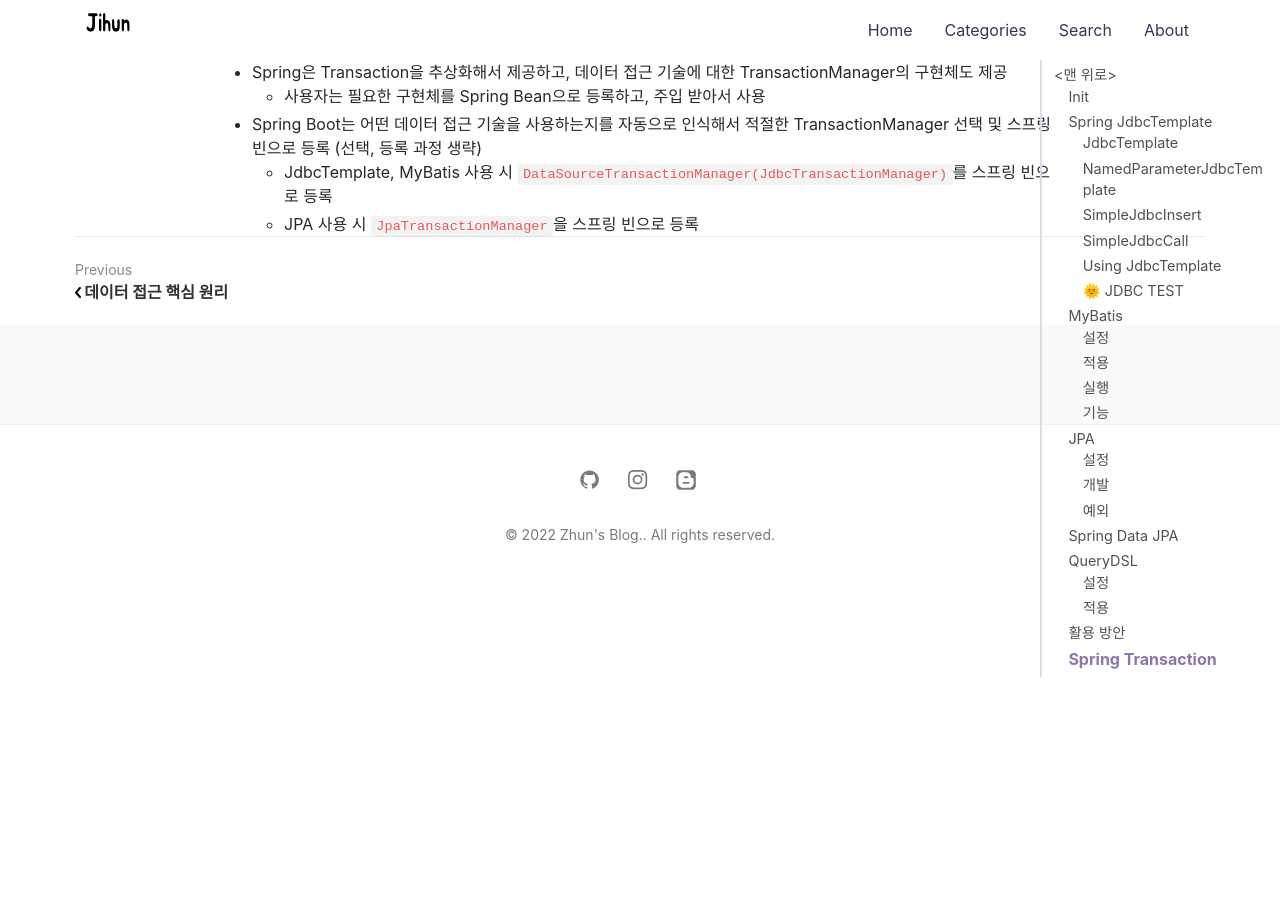
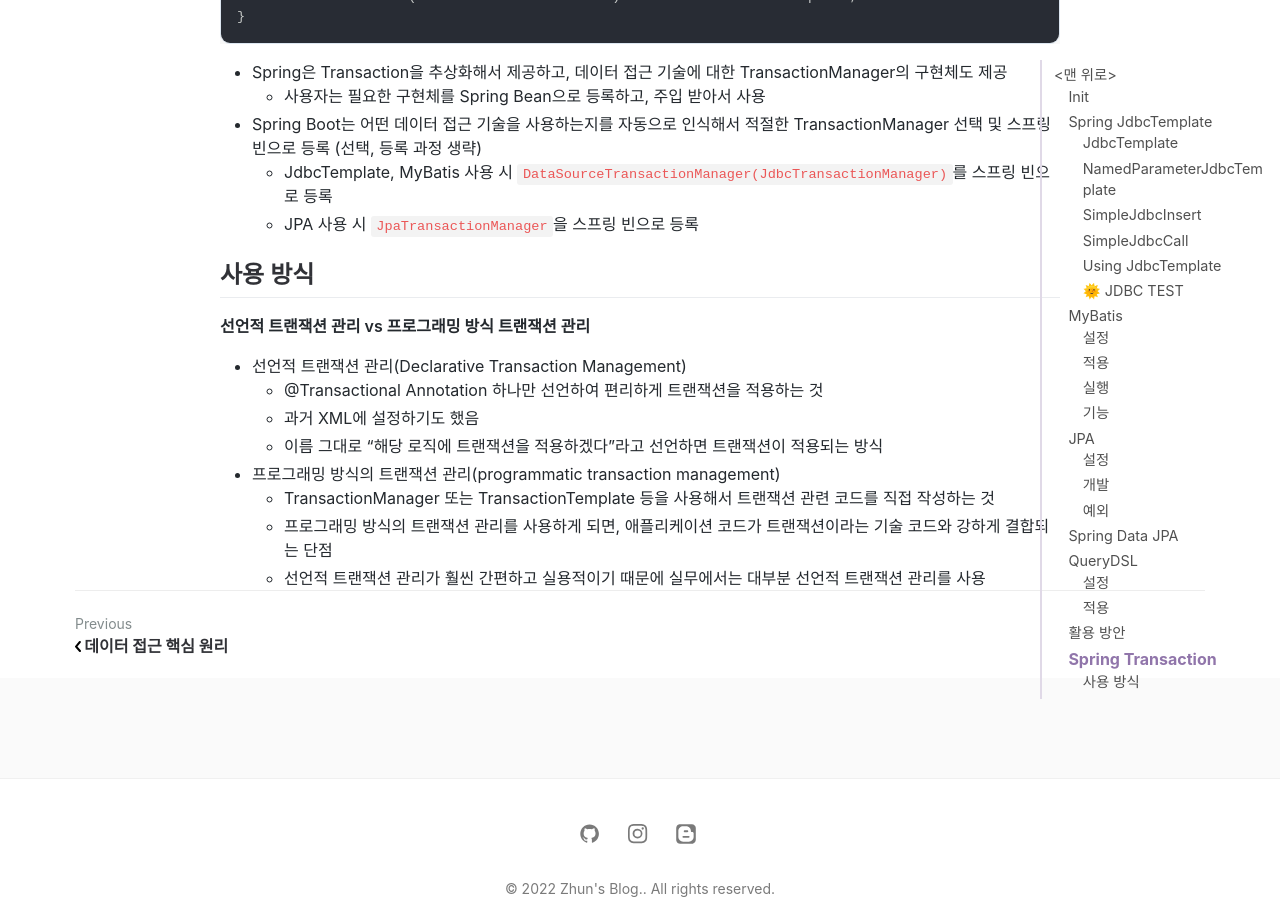
Before and after one commit to jihunparkme/jihunparkme.github.io, a Jekyll site: the page built from _posts/2022-08-08-Spring-DB-Part2.md, in a window 1280 px wide and 900 px high, scrolled down 17705 px. Built offline with Jekyll 4.4.1, drawn with Linux system fonts in a browser that asks for light colours; nearby versions of some CDN libraries; comment, search, counter and statistics services are not loaded.

Commit message:
[Spring Transaction] 선언적 트랜잭션 vs 프로그래밍 방식 트랜잭션 관리

```diff
--- a/_posts/2022-08-08-Spring-DB-Part2.md
+++ b/_posts/2022-08-08-Spring-DB-Part2.md
@@ -774,3 +774,17 @@ public interface PlatformTransactionManager extends TransactionManager {
 - Spring Boot는 어떤 데이터 접근 기술을 사용하는지를 자동으로 인식해서 적절한 TransactionManager 선택 및 스프링 빈으로 등록 (선택, 등록 과정 생략)
   - JdbcTemplate, MyBatis 사용 시 `DataSourceTransactionManager(JdbcTransactionManager)`를 스프링 빈으로 등록
   - JPA 사용 시 `JpaTransactionManager`을 스프링 빈으로 등록
+
+## 사용 방식
+
+**선언적 트랜잭션 관리 vs 프로그래밍 방식 트랜잭션 관리**
+
+- 선언적 트랜잭션 관리(Declarative Transaction Management)
+  - @Transactional Annotation 하나만 선언하여 편리하게 트랜잭션을 적용하는 것
+  - 과거 XML에 설정하기도 했음
+  - 이름 그대로 "해당 로직에 트랜잭션을 적용하겠다"라고 선언하면 트랜잭션이 적용되는 방식
+
+- 프로그래밍 방식의 트랜잭션 관리(programmatic transaction management)
+  - TransactionManager 또는 TransactionTemplate 등을 사용해서 트랜잭션 관련 코드를 직접 작성하는 것
+  - 프로그래밍 방식의 트랜잭션 관리를 사용하게 되면, 애플리케이션 코드가 트랜잭션이라는 기술 코드와 강하게 결합되는 단점
+  - 선언적 트랜잭션 관리가 훨씬 간편하고 실용적이기 때문에 실무에서는 대부분 선언적 트랜잭션 관리를 사용
```
